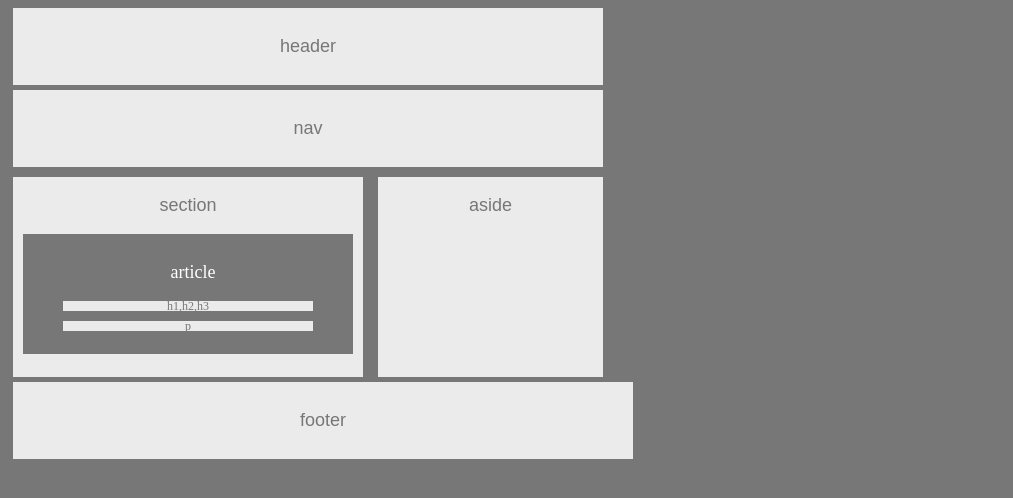
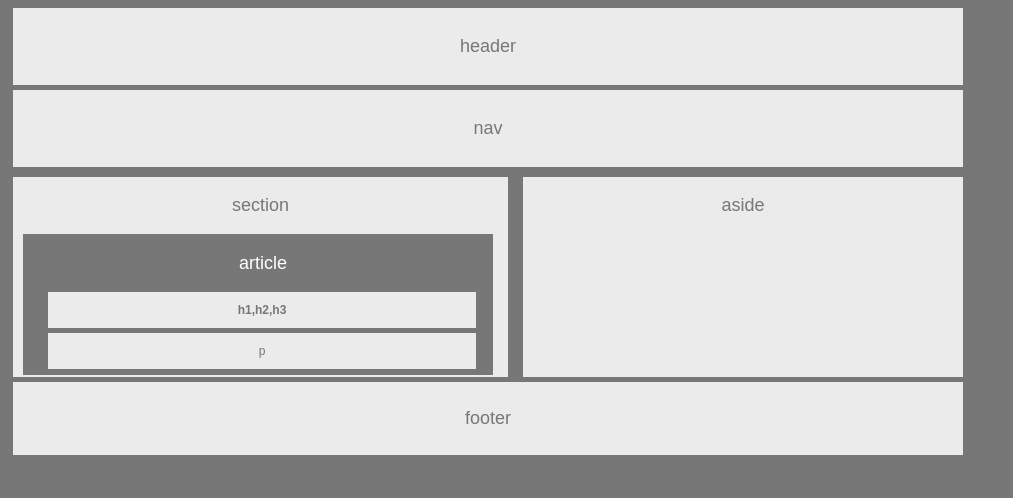
Before and after one commit to mengulluoglu/HM-Wireframe, a plain HTML site: page index.html in a window 1280 px wide. Shown: the whole page, without its empty margins (0-1013 px from the left). Drawn offline with Linux system fonts and the light colour scheme.

Commit message:
adding html

```diff
--- a/index.css
+++ b/index.css
@@ -9,6 +9,10 @@ footer {
 
 html {
     box-sizing: border-box;
+}
+
+table {
+    margin: 0 auto;
 }
 
 header {
@@ -27,7 +31,7 @@ body {
     font-family: 'Arial', 'Helvetica Neue', Helvetica, sans-serif;
     color: #777;
     background: #777;
-    width: 600px;
+    width: 960px;
     font-size: 18px;
 }
 
@@ -37,8 +41,9 @@ article {
     text-align: center;
     width: 300px;
     color: white;
-    font-family: 'Times New Roman', Times, serif;
+    font-family: 'Arial', 'Helvetica Neue', Helvetica, sans-serif;
     border: #777;
+    height: 185px;
 }
 
 section {
@@ -46,41 +51,41 @@ section {
     background-color: #ebebeb;
     float: left;
     margin: 5px -5px 5px 5px;
-    width: 350px;
+    width: 495px;
     height: 200px;
 }
 
 .flex-container>div {
     background-color: #ebebeb;
-    width: 250px;
-    height: 10px;
-    margin: 10px 10px 10px 20px;
+    width: 400px;
+    height: 8px;
+    margin: 5px 5px 5px 5px;
     text-align: center;
-    line-height: 10px;
+    line-height: 8px;
     font-size: 12px;
     color: #777777;
+    padding: 14px;
 }
 
 article {
-    width: 300px;
+    width: 440px;
     background-color: #777777;
     height: 100px;
-    padding: 10px 10px 10px 20px;
+    padding: 1px 10px 40px 20px;
 }
 
 aside {
     float: left;
     margin: 5px 5px 5px 20px;
     text-align: center;
-    width: 225px;
+    width: 440px;
     height: 200px;
 }
 
 footer {
     text-align: center;
     color: #777777;
-    width: 600px;
-    margin: 5px;
-    padding: 10px;
+    margin: 5px 5px 5px 5px;
+    padding: 8px 10px 8px 10px;
     clear: both;
 }
--- a/index.html
+++ b/index.html
@@ -20,7 +20,7 @@
         <p>section</p>
         <article class="flex-container">
             <p>article</p>
-            <div>h1,h2,h3</div>
+            <div><strong>h1,h2,h3</strong></div>
             <div>p</div>
             </div>
 
```
